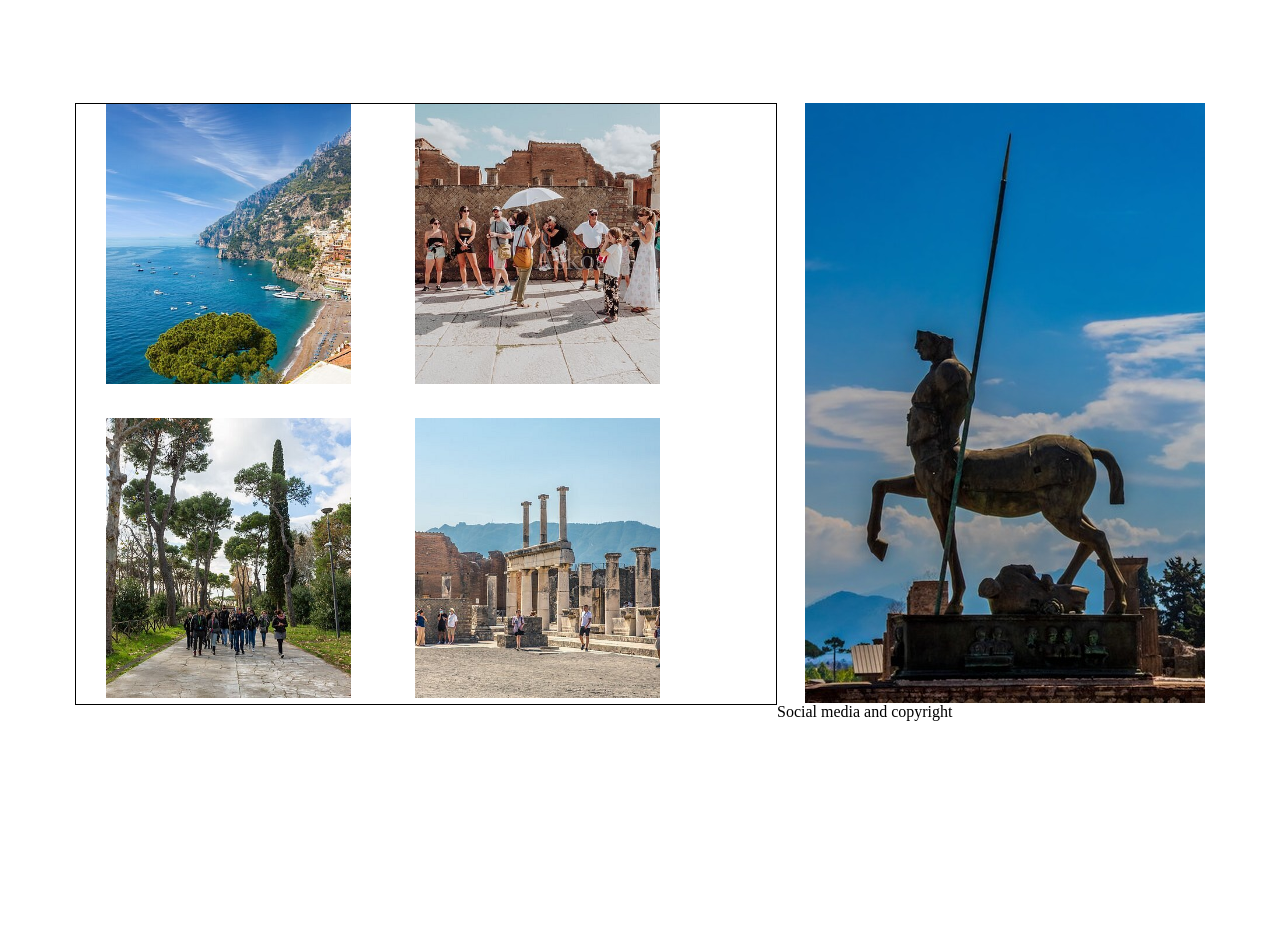
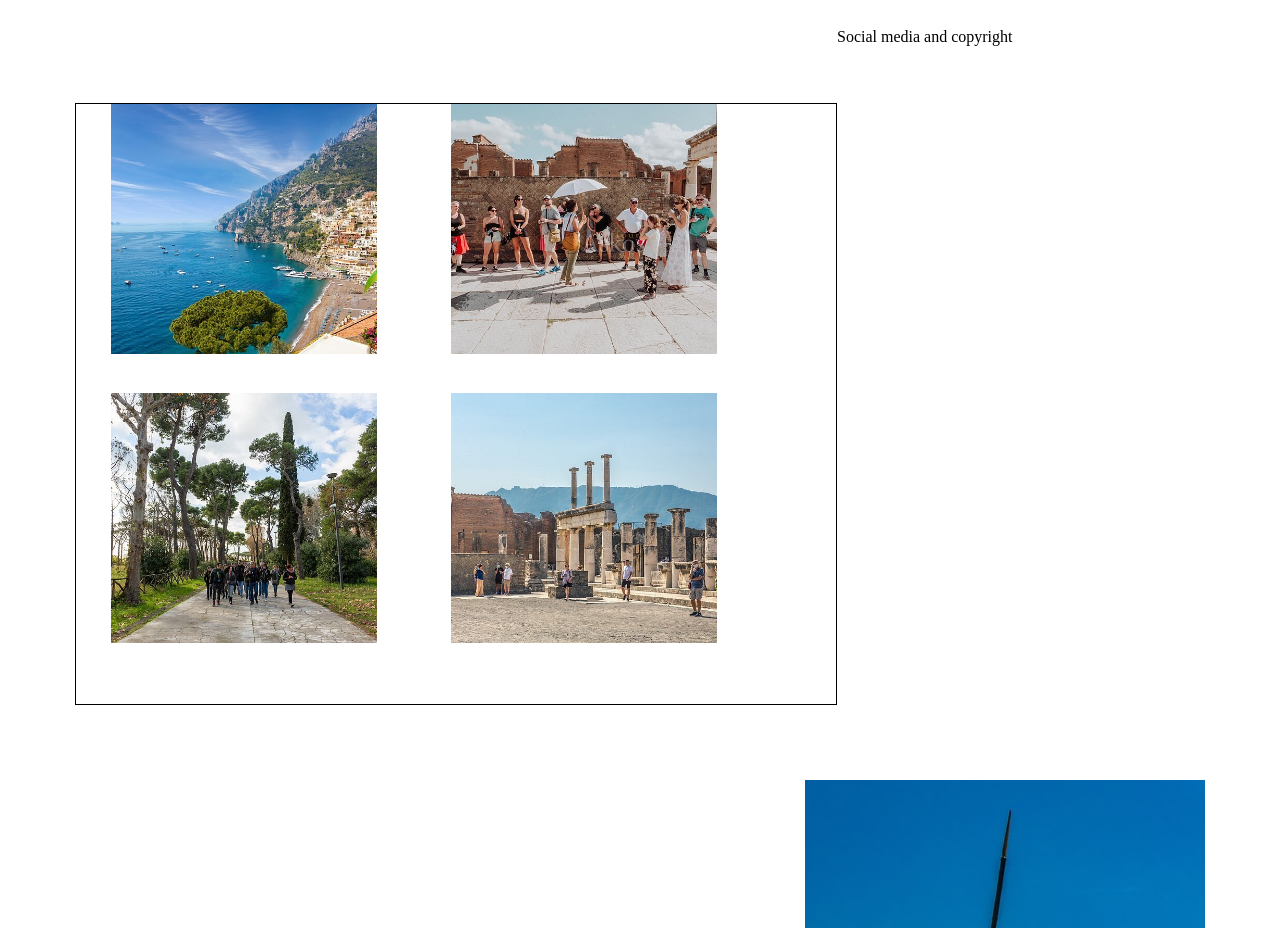
Before and after one commit to aleoliveto/breathe-pompeii, a plain HTML site: page index.html in a window 1280 px wide. Shown: the part 580-1508 px from the top of the page. Before the commit the page ends 1312 px from the top, so only its background shows below. Drawn offline with Linux system fonts and the light colour scheme.

Commit message:
Style the tour zone page

```diff
--- a/assets/css/style.css
+++ b/assets/css/style.css
@@ -117,7 +117,7 @@ li a:hover {
 }
 
 #tourzone {
-    width: 700px;
+    width: 760px;
     height: 600px;
     margin: 75px 0 0 75px;
     border: 1px solid black;
@@ -127,7 +127,14 @@ li a:hover {
 
 .tour {
     width: 35%;
-    height: 280px;
+    height: 250px;
     object-fit: cover; /*Thanks to W3 for image fixing */
-    padding: 0 30px 30px;
+    padding: 0 35px 35px 35px;
 }
+
+.tour2 {
+    width: 35%;
+    height: 250px;
+    object-fit: cover; /*Thanks to W3 for image fixing */
+    padding: 0 35px 35px 35px;
+}
--- a/index.html
+++ b/index.html
@@ -38,9 +38,9 @@
     </section>
     <div id="tourzone">
         <img src="assets/images/tour.jpeg" alt="" class="tour">
-        <img src="assets/images/tour2.jpeg" alt="" class="tour">
+        <img src="assets/images/tour2.jpeg" alt="" class="tour2">
         <img src="assets/images/tour3.jpeg" alt="" class="tour">
-        <img src="assets/images/tour4.jpeg" alt="" class="tour">
+        <img src="assets/images/tour4.jpeg" alt="" class="tour2">
     </div>
     <!-- <div id="description">
         <h3><i class="fa-solid fa-building-columns"></i> Welcome to "BREATHE POMPEII" <i class="fa-solid fa-building-columns"></i></h3>
```
